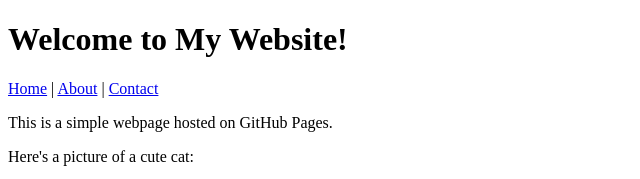
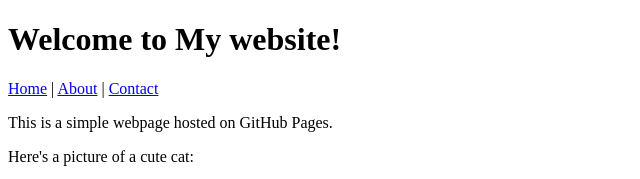
Before and after one commit to abc24-007/HelloZuzu, a plain HTML site: page index.html in a window 1280 px wide. Shown: the top 179 px of the page, 0-640 px from the left. Drawn offline with Linux system fonts and the light colour scheme; grey boxes are pictures that could not be loaded.

Commit message:
Update index.html

```diff
--- a/index.html
+++ b/index.html
@@ -16,7 +16,7 @@
 
 <header>
 
-<h1>Welcome to My Website!</h1>
+<h1>Welcome to My website!</h1>
 
 </header>
 
```
